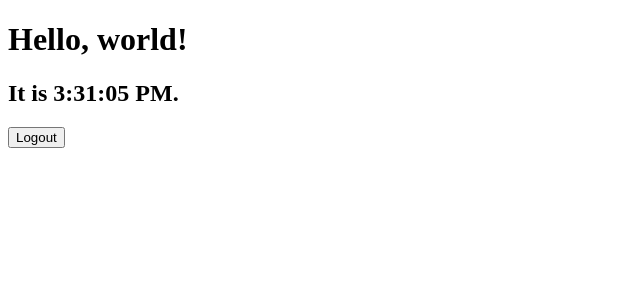
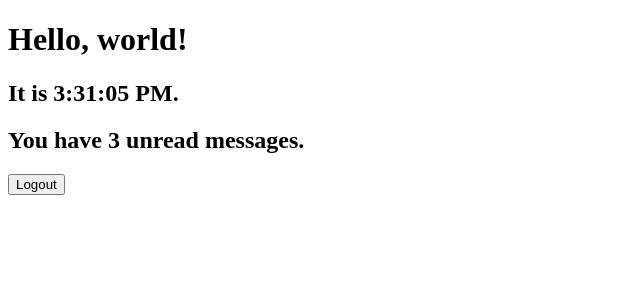
Before and after one commit to jPaliwal88/react-learning, a React (Create React App) app: page / in a window 1280 px wide. Both pictures are taken after a click on the button "Login". Shown: the top 300 px of the page, without its empty margins (0-640 px from the left). Built offline with nearby package versions, Linux system fonts and the light colour scheme.

Commit message:
inlineconditional rendering

```diff
--- a/src/LoginControl.js
+++ b/src/LoginControl.js
@@ -1,9 +1,16 @@
 import React,{Component} from "react";
 import Clock from "./Clock";
+import Mailbox from "./MailBox";
 
 
 function UserGreeting(props) {
-    return <Clock/>;
+    const messages = ['React', 'Re: React', 'Re:Re: React'];
+    return (
+        <div>
+            <Clock/>
+            <Mailbox unreadMessages={messages} />
+        </div>
+    );
 }
 
 function GuestGreeting(props) {
--- /dev/null
+++ b/src/MailBox.js
@@ -0,0 +1,20 @@
+import React from 'react';
+
+
+class Mailbox extends React.Component {
+    render(){
+        const unreadMessages = this.props.unreadMessages;
+
+        return (
+            <div>
+                {unreadMessages.length > 0 &&
+                <h2>
+                    You have {unreadMessages.length} unread messages.
+                </h2>
+                }
+            </div>
+        );
+    };
+};
+
+export default Mailbox;
```
